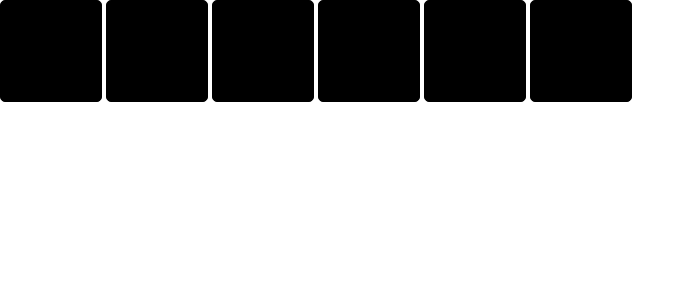
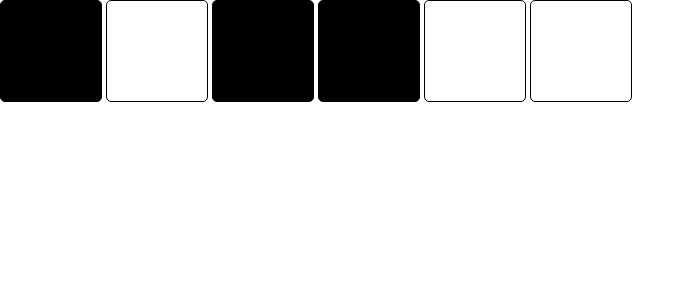
Before and after one commit to yildiztugba/boxes-challange-with-react, a React (Create React App) app in the folder boxes/: page / in a window 1280 px wide. Shown: the top 300 px of the page, without its empty margins (0-695 px from the left). Built offline with nearby package versions, Linux system fonts and the light colour scheme.

Commit message:
toogle for backgroundcolor & props

```diff
--- a/boxes/src/App.js
+++ b/boxes/src/App.js
@@ -9,7 +9,12 @@
 
 
  const squareElements = squares.map(square => (
-       <Box />
+       <Box
+        key= {square.id}
+        id = {square.id}
+        on = {square.on}
+
+       />
     ))
 
     return (
--- a/boxes/src/component/Box.js
+++ b/boxes/src/component/Box.js
@@ -1,8 +1,8 @@
 import React from "react"
 
-export default function Box(){
+export default function Box(props){
     const styles = {
-        backgroundColor: "black"
+        backgroundColor: props.on ? "black" : "white"
     }
 
     function handleClick(){
```
